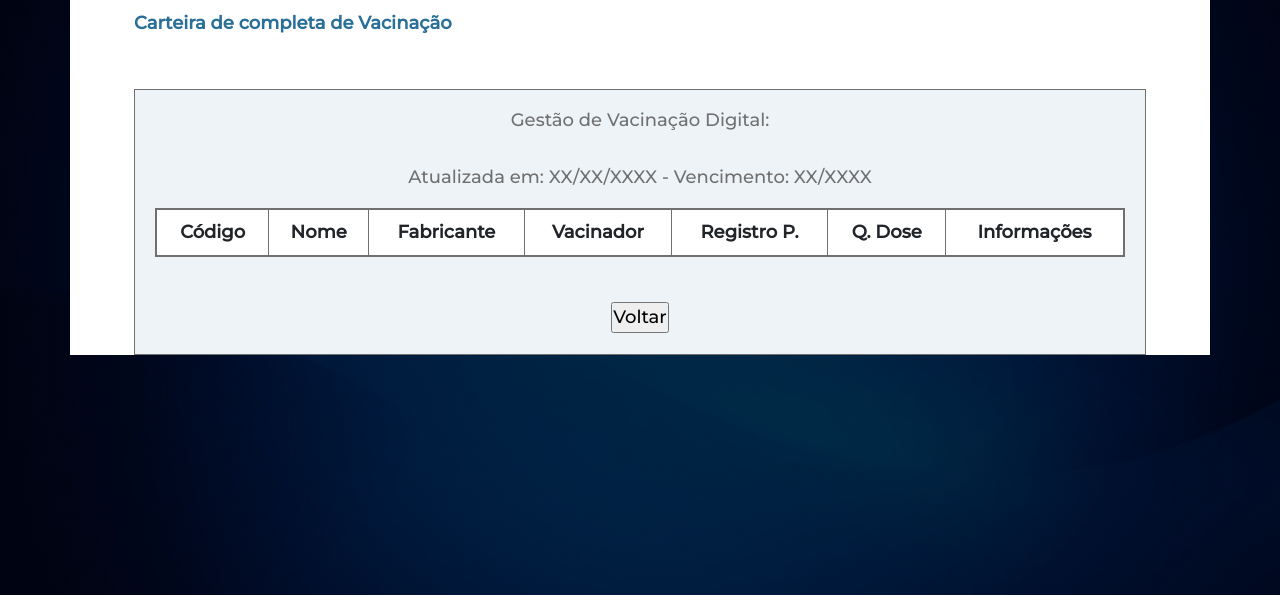
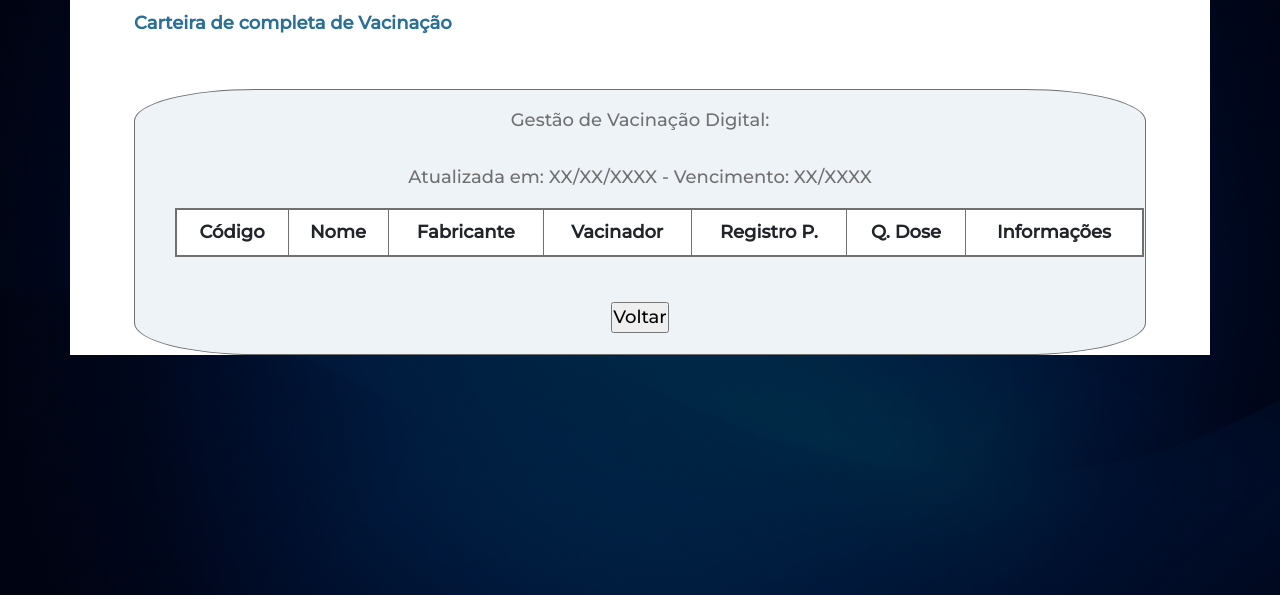
Before and after one commit to PabloH01/GestaoVacina_FerramentaDigital, a PHP site: page /backend_sistema/estruturalogin/user/vacCompleta.php in a window 1280 px wide. Shown: the part 127-722 px from the top of the page. Run offline with PHP 8.4, Linux system fonts and the light colour scheme; a user stored in the database is signed in; data comes from the database, SQL or seed files in the repository; lists and menus that the app fills with data are empty; some libraries are stand-ins or nearby versions.

Commit message:
V:8 - TelaVac Completa70%

```diff
--- a/css/css_pages/vacCompleta.css
+++ b/css/css_pages/vacCompleta.css
@@ -4,6 +4,7 @@
     padding: 2%;
     margin-top: 5%;
     text-align: center;
+    border-radius: 12%;
 }
 
 .h3{
@@ -12,4 +13,5 @@
 
 .table{
     background-color: white;
+    margin-left: 2%; margin-right: 2%;
 }
```
